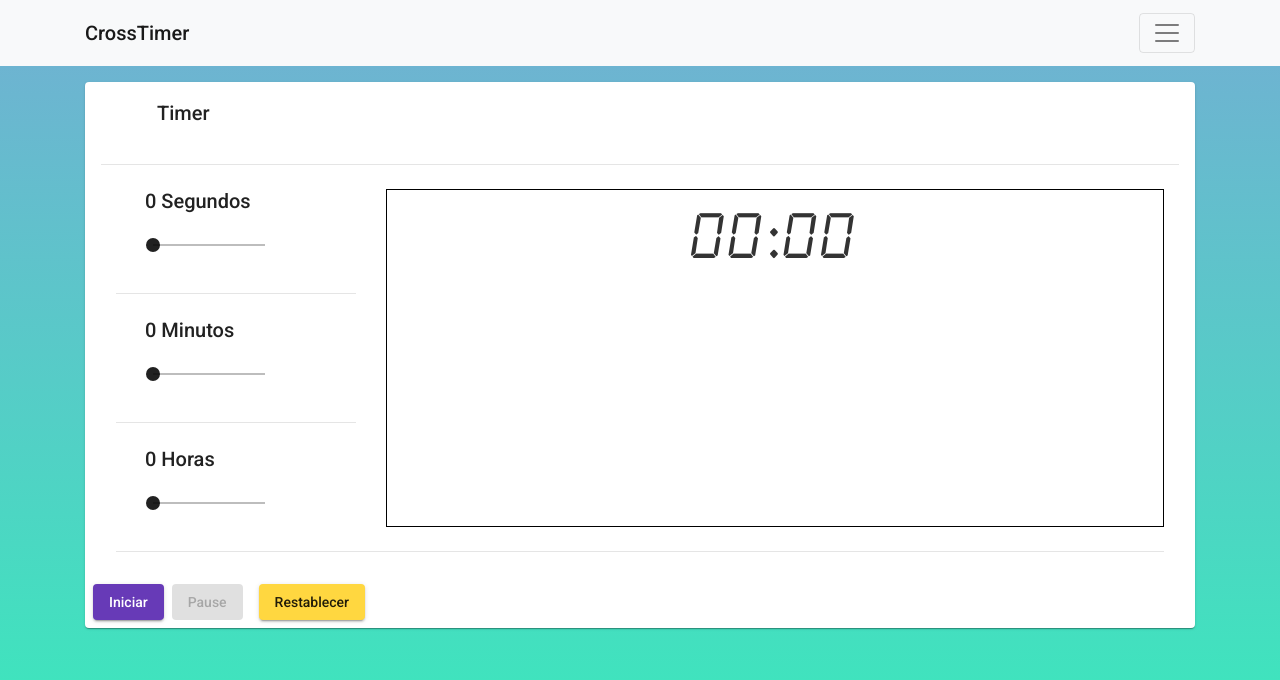
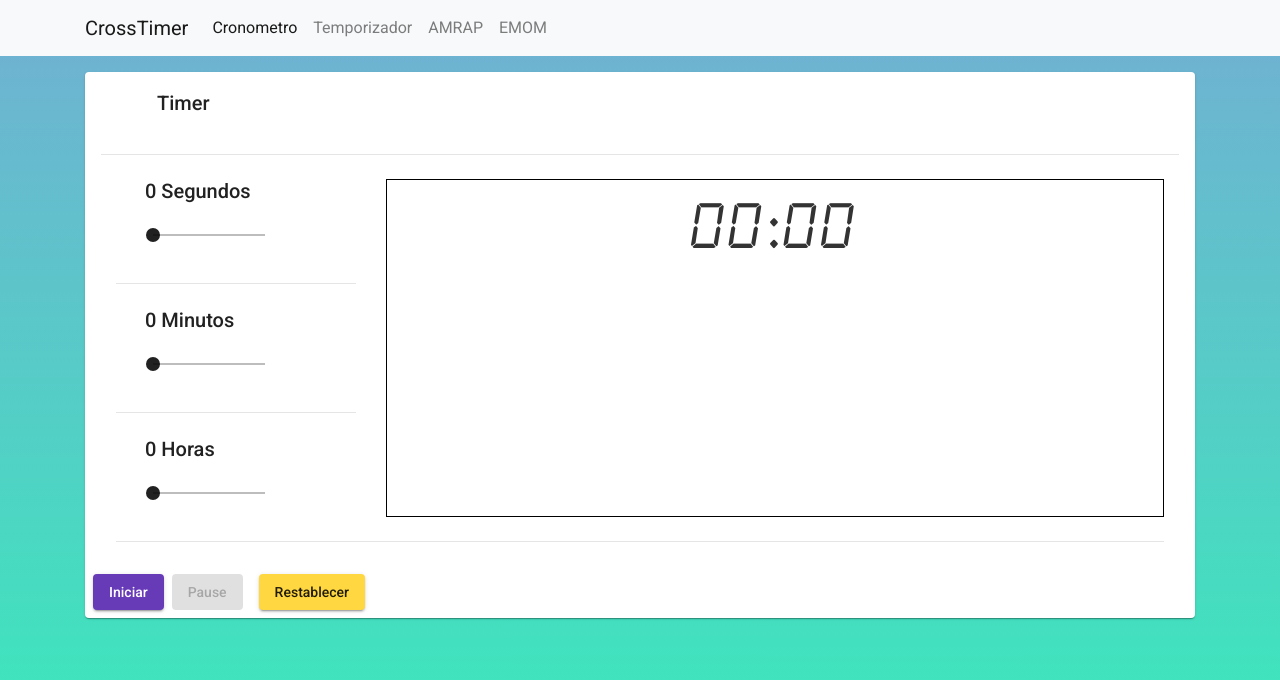
Before and after one commit to alvarormn/crossTimer, an Angular app: page / in a window 1280 px wide. Shown: the top 680 px of the page. Built offline with nearby package versions, Linux system fonts and the light colour scheme.

Commit message:
apropied navbar content

```diff
--- a/src/app/components/nav/nav.component.html
+++ b/src/app/components/nav/nav.component.html
@@ -1,28 +1,30 @@
-<nav class="navbar navbar-light bg-light">
+<nav class="navbar navbar-expand-lg navbar-light bg-light">
   <div class="container">
-    <span class="navbar-brand mb-0 h1">
-      <a class="navbar-brand" href="#">{{ title }}</a>
-    </span>
-    <button class="navbar-toggler" type="button" data-toggle="collapse" data-target="#navbarNav" aria-controls="navbarNav" aria-expanded="false" aria-label="Toggle navigation">
+    <a class="navbar-brand" href="#">{{ title }}</a>
+    <button class="navbar-toggler" type="button" data-toggle="collapse" data-target="#navbar" aria-controls="navbar" aria-expanded="false" aria-label="Toggle navigation">
       <span class="navbar-toggler-icon"></span>
     </button>
-    <div class="collapse navbar-collapse" id="navbarNav">
-      <ul class="navbar-nav">
+    <div class="collapse navbar-collapse" id="navbar">
+
+      <ul class="navbar-nav mr-auto">
         <li class="nav-item active">
-          <a class="nav-link" href="#">Home <span class="sr-only">(current)</span></a>
+          <a class="nav-link" routerLink="/chronos" routerLinkActive="active">Cronometro</a>
         </li>
         <li class="nav-item">
-          <a class="nav-link" href="#">Features</a>
+          <a class="nav-link" routerLink="/timer">Temporizador</a>
+
+
         </li>
         <li class="nav-item">
-          <a class="nav-link" href="#">Pricing</a>
+          <a class="nav-link" href="#">AMRAP</a>
         </li>
         <li class="nav-item">
-          <a class="nav-link disabled" href="#" tabindex="-1" aria-disabled="true">Disabled</a>
+          <a class="nav-link" href="#">EMOM</a>
         </li>
       </ul>
     </div>
   </div>
+
 </nav>
 
 
```
